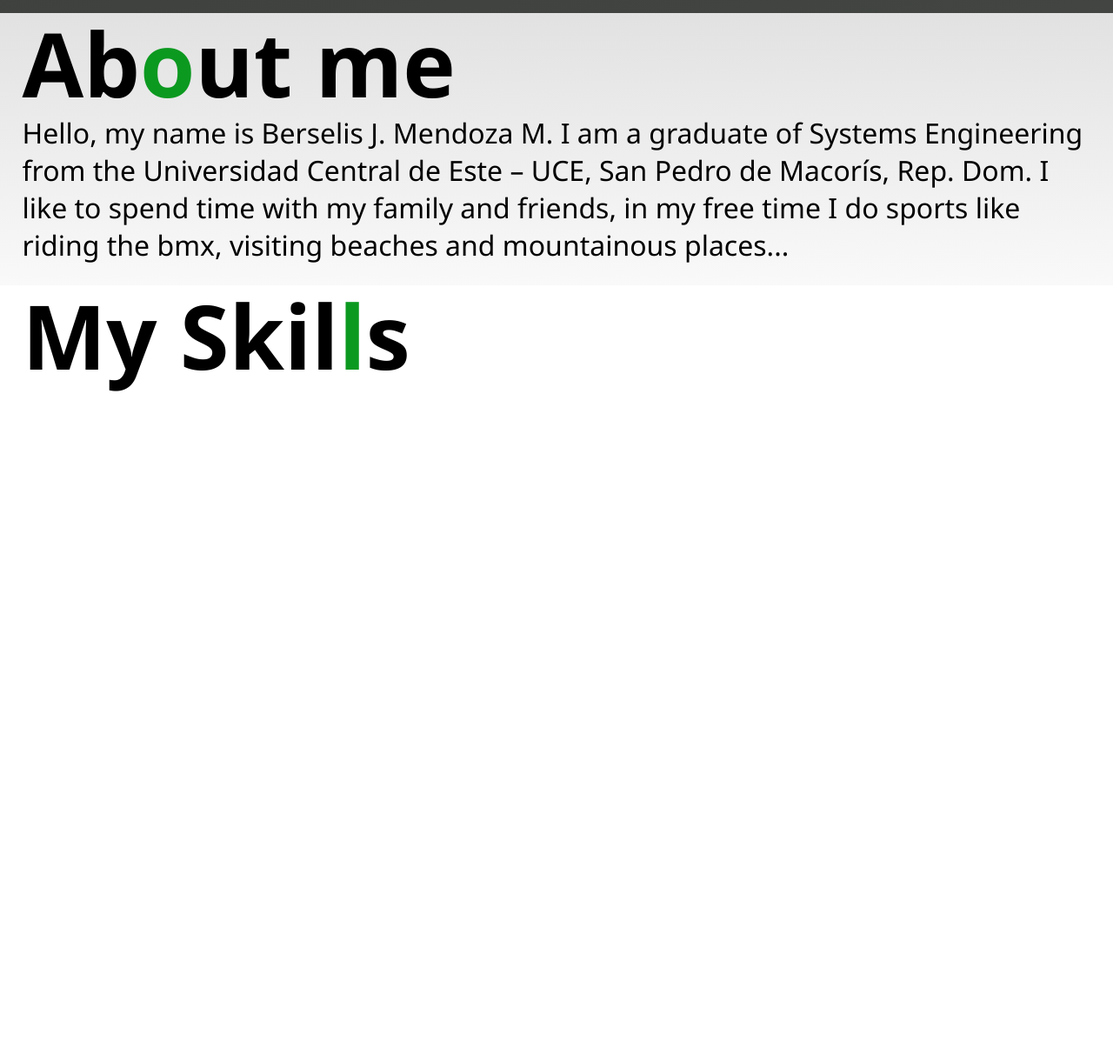
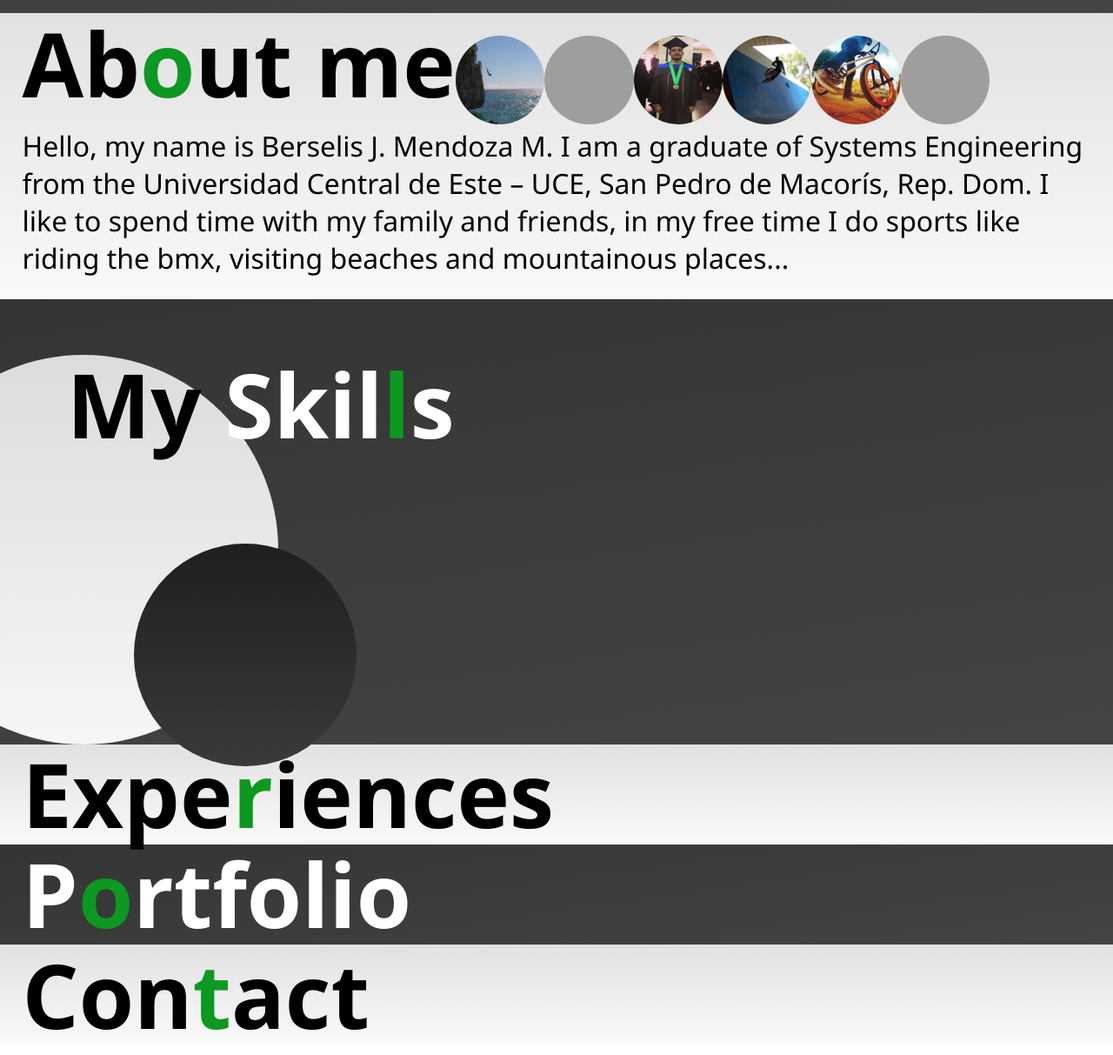
Before and after one commit to berselis/BDevelopmentWeb, a plain HTML site: page index.html in a window 1280 px wide. Shown: the part 684-1897 px from the top of the page at 87% size. Before the commit the page ends 1281 px from the top, so only its background shows below. Drawn offline with Linux system fonts and the light colour scheme; grey boxes are pictures that could not be loaded.

Commit message:
Deploy
agregando imagenes y mas estilos

```diff
--- a/assents/css/style.css
+++ b/assents/css/style.css
@@ -47,7 +47,7 @@ header > nav{
 nav > ul > li{
     list-style: none;
     display: inline-block;
-    padding-right: 4vw;
+    margin-right: 2.5vw;
 }
 
 nav > ul > li > a{
@@ -55,13 +55,18 @@ nav > ul > li > a{
     color: #ffffff;
     font-weight: bold;
     font-size: 1.5vw;
+    display: flex;
+    justify-content: center;
+    align-items: center;
+    flex-direction: column;
+    position: relative;
     transition: .3s ease;
+    padding: 5px 10px;
 }
 nav > ul > li > a:hover{
     color: var(--base-color);
     transition: all .3s ease;
 }
-
 nav > .banner-logo{
     max-width: 30vw;
 }
@@ -205,19 +210,93 @@ nav > .banner-logo > img{
 
 }
 
-
 main > section{
     width: 100%;
     height: auto;
     padding: 2vw;;
 }
-#about{
+#about, #experience, #contact{
     background: linear-gradient(#dcdcdcd7, #f6f6f6a5);
+}
+
+#about > .section-header > .banner > .tittle{
+    display: flex;
+}
+
+#about > .section-header > .banner{
+    width: 100%;
+    height: 8vw;
+}
+
+
+
+.picture-about{
+    list-style: none;
+    display: flex;
+    position:relative;
+}
+
+
+.picture-about > li > img{
+   width: 8vw;
+   height: 8vw;
+   border-radius:50%;
+}
+
+
+.about-descriptive{
+    margin-top: 0.2vw;;
+    font-size: 2.5vw;
+}
+
+#skills, #portafolio{
+    background:linear-gradient(352deg,#030703bf, #343434);
+    color:#ffffff;
+}
+
+#skills > .section-header{
+    display: flex;
+ }
+
+ #skills{
+    min-height: 40vw;
+    width: 100%;
+ }
+
+#skills > .section-header > .circle-style{
+   position: relative;
+}
+
+#skills > .section-header > .tittle{
+    z-index: 1;
+    margin-left: 4vw;
+    margin-top: 5vw;
+}
+#skills > .section-header > .tittle > .developer > p > .invert{
+    color: #000000;
+}
+
+#skills > .section-header > .circle-style > div{
+    border-radius: 50%;
+    position: absolute;
+}
+
+#skills > .section-header > .circle-style > .first-cicle{
+    width: 35vw;
+    height: 35vw;
+    background: linear-gradient(#dcdcdc, #f6f6f6);
+    top: 3vw;
+    left: -12vw;
+}
+
+#skills > .section-header > .circle-style > .second-cicle{
+    width: 20vw;
+    height: 20vw;
+    background: linear-gradient(#201f1f, #3b3a3a);
+    left: 10vw;
+    top: 20vw;
+}
+
+#section-content > .section-content{
 
 }
-
-.about-descriptive{
-    margin-top: 2vw;;
-    font-size: 2.5vw;
-
-}
--- a/index.html
+++ b/index.html
@@ -83,11 +83,25 @@
     </header>
     <main>
         <section id="about">
+            <div class="section-header">
+                <div class="banner">
                     <div class="tittle">
                         <div class="developer">
                             <p>Ab<span class="special-chart">o</span>ut me</p>
                         </div>
+                        <ul class="picture-about">
+                            <li><img src="assents/img/picture/berselis1.jpg"></li>
+                            <li><img src="assents/img/picture/berselis3.jpg"></li>
+                            <li><img src="assents/img/picture/berselis4.jpeg"></li>
+                            <li><img src="assents/img/picture/berselis2.jpg"></li>
+                            <li><img src="assents/img/picture/berselis5.jpg"></li>
+                            <li><img src="assents/img/picture/berselis6.jpg"></li>
+                        </ul>
                     </div>
+
+                </div>
+            </div>
+            <div class="section-content">
                 <p class="about-descriptive">
                     Hello, my name is Berselis J. Mendoza M. I am a graduate
                     of Systems Engineering from the Universidad Central de Este – UCE,
@@ -95,18 +109,52 @@
                     and friends, in my free time I do sports like riding the bmx,
                     visiting beaches and mountainous places...
                 </p>
+            </div>
+
+
 
         </section>
         <section id="skills">
+            <div class="section-header">
+                <div class="circle-style">
+                    <div class="first-cicle"></div>
+                    <div class="second-cicle"></div>
+                </div>
                 <div class="tittle">
                     <div class="developer">
-                    <p>My Skil<span class="special-chart">l</span>s</p>
+                        <p><span class="invert">My</span> Skil<span class="special-chart">l</span>s</p>
+                    </div>
+                </div>
+            </div>
+            <div class="section-content">
+
+
+            </div>
+
+
+        </section>
+        <section id="experience">
+            <div class="tittle">
+                <div class="developer">
+                    <p>Expe<span class="special-chart">r</span>iences</p>
+                </div>
+            </div>
+
+        </section>
+        <section id="portafolio">
+            <div class="tittle">
+                <div class="developer">
+                    <p>P<span class="special-chart">o</span>rtfolio</p>
                 </div>
             </div>
         </section>
-        <section id="experience"></section>
-        <section id="portafolio"></section>
-        <section id="contact"></section>
+        <section id="contact">
+            <div class="tittle">
+                <div class="developer">
+                    <p>Con<span class="special-chart">t</span>act</p>
+                </div>
+            </div>
+        </section>
     </main>
     <footer>
         <div class="footer-content"></div>
```
Also changed, not shown: assents/img/picture/berselis1.jpg (added), assents/img/picture/berselis2.JPG (added), assents/img/picture/berselis4.jpeg (added), assents/img/picture/berselis5.JPG (added), 2 other files. Lines whose indentation alone changed are shown as unchanged.
